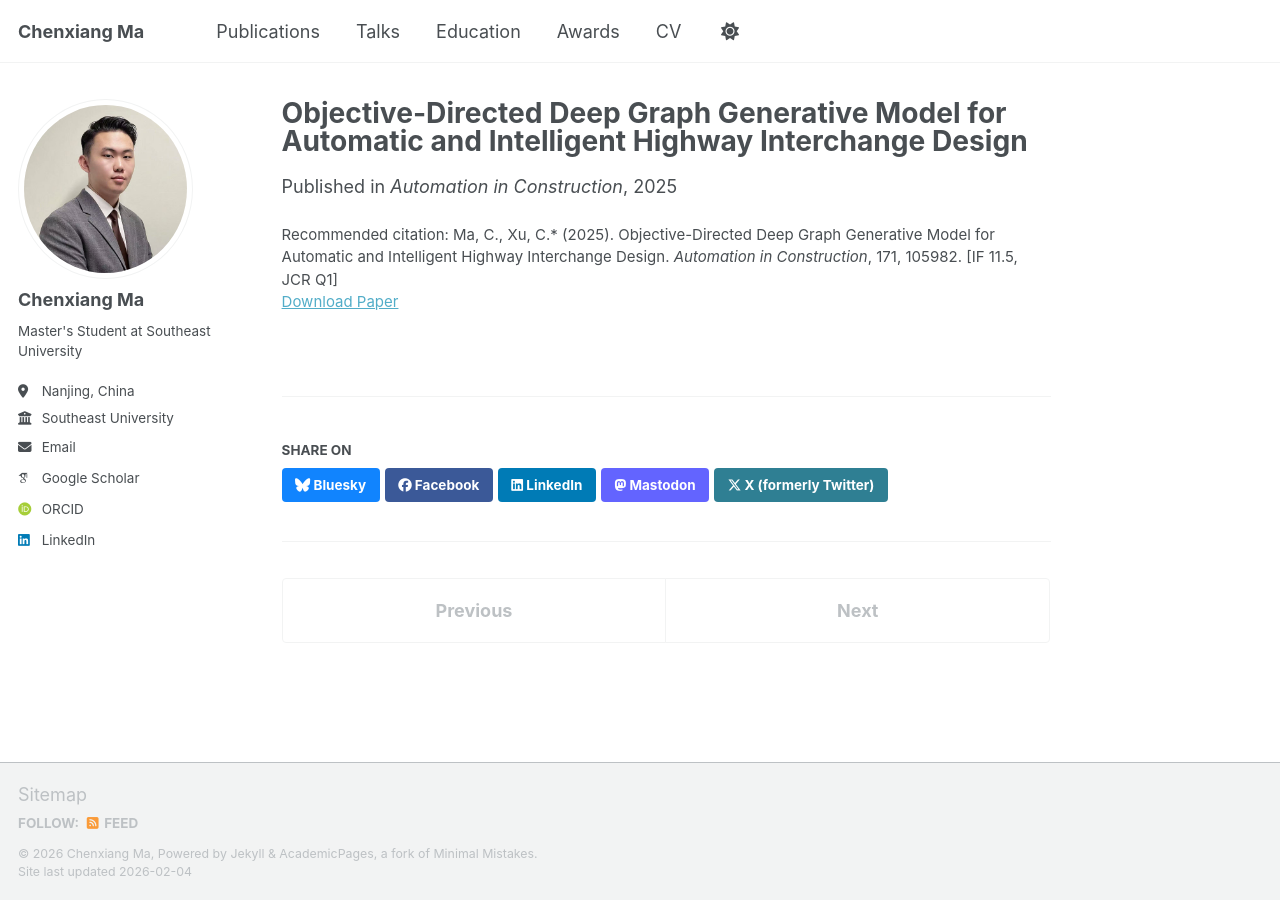
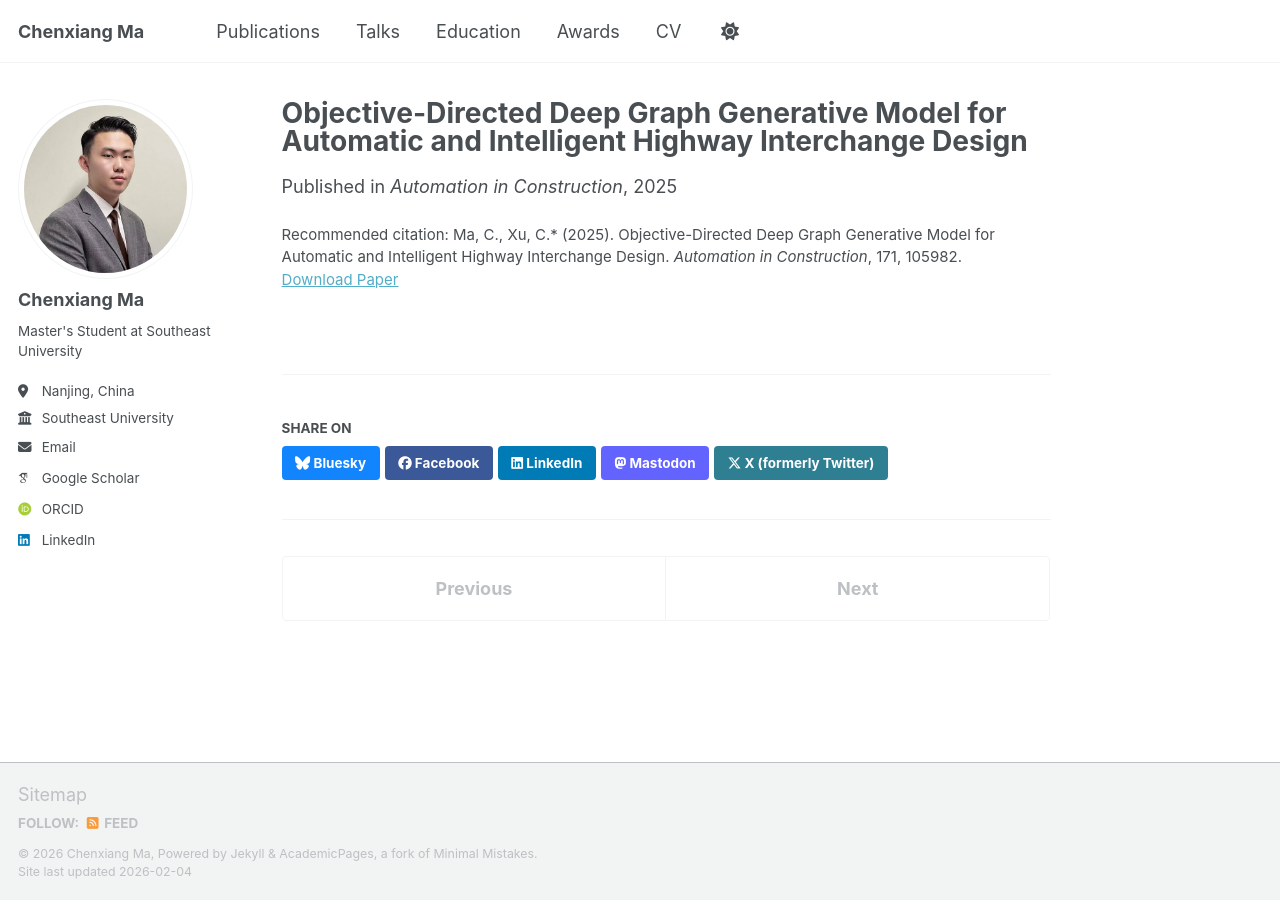
Before and after one commit to macxii23/macxii23.github.io, a Jekyll site: the page built from _publications/2025-01-01-objective-directed-deep-graph-generative-model.md, in a window 1280 px wide. Built offline with Jekyll 4.4.1, drawn with Linux system fonts in a browser that asks for light colours; some web fonts are replaced; a script bundle is joined from its source files by our own code; library files that are not in the unit come from our copies.

Commit message:
Update 2025-01-01-objective-directed-deep-graph-generative-model.md

```diff
--- a/_publications/2025-01-01-objective-directed-deep-graph-generative-model.md
+++ b/_publications/2025-01-01-objective-directed-deep-graph-generative-model.md
@@ -10,5 +10,5 @@ date: 2025-01-01
 authors: "Chenxiang Ma, Chengcheng Xu*"  # 可选，不提供会从 citation 提取
 venue: 'Automation in Construction'
 paperurl: 'https://doi.org/10.1016/j.autcon.2025.105982'
-citation: 'Ma, C., Xu, C.* (2025). Objective-Directed Deep Graph Generative Model for Automatic and Intelligent Highway Interchange Design. <i>Automation in Construction</i>, 171, 105982. [IF 11.5, JCR Q1]'
+citation: 'Ma, C., Xu, C.* (2025). Objective-Directed Deep Graph Generative Model for Automatic and Intelligent Highway Interchange Design. <i>Automation in Construction</i>, 171, 105982.'
 ---
```
